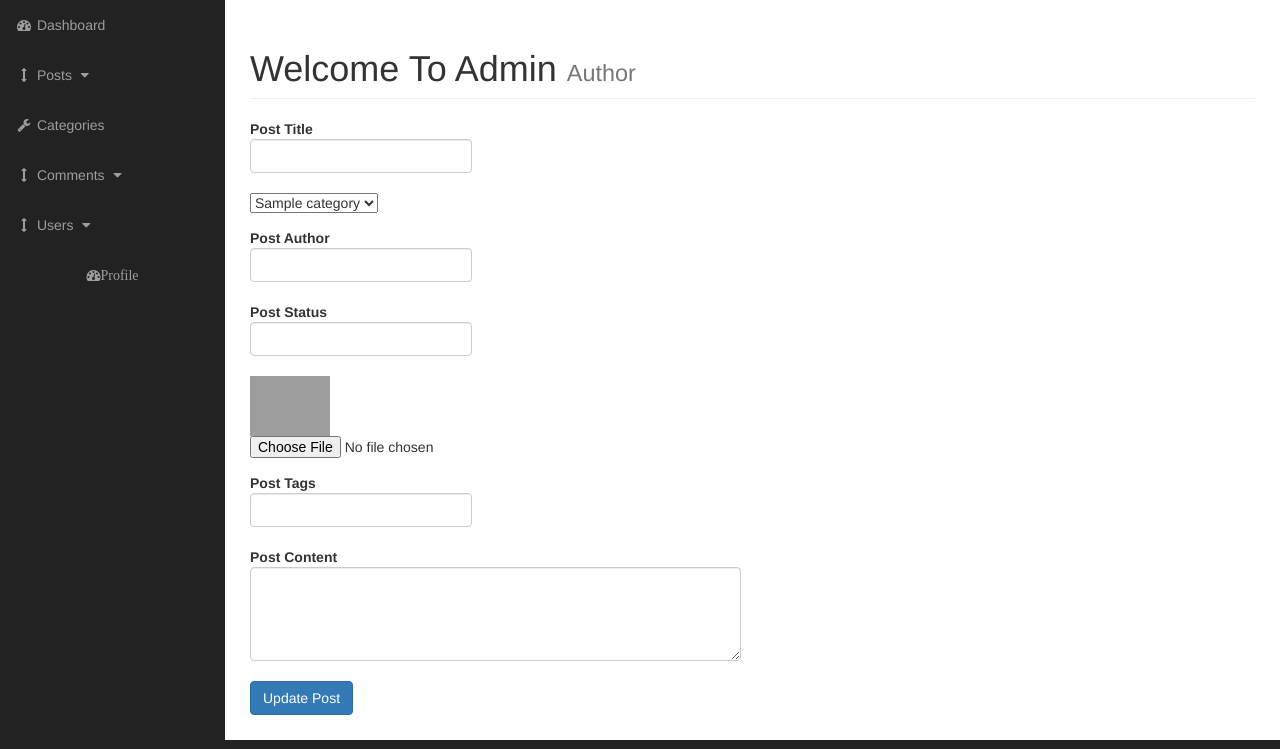
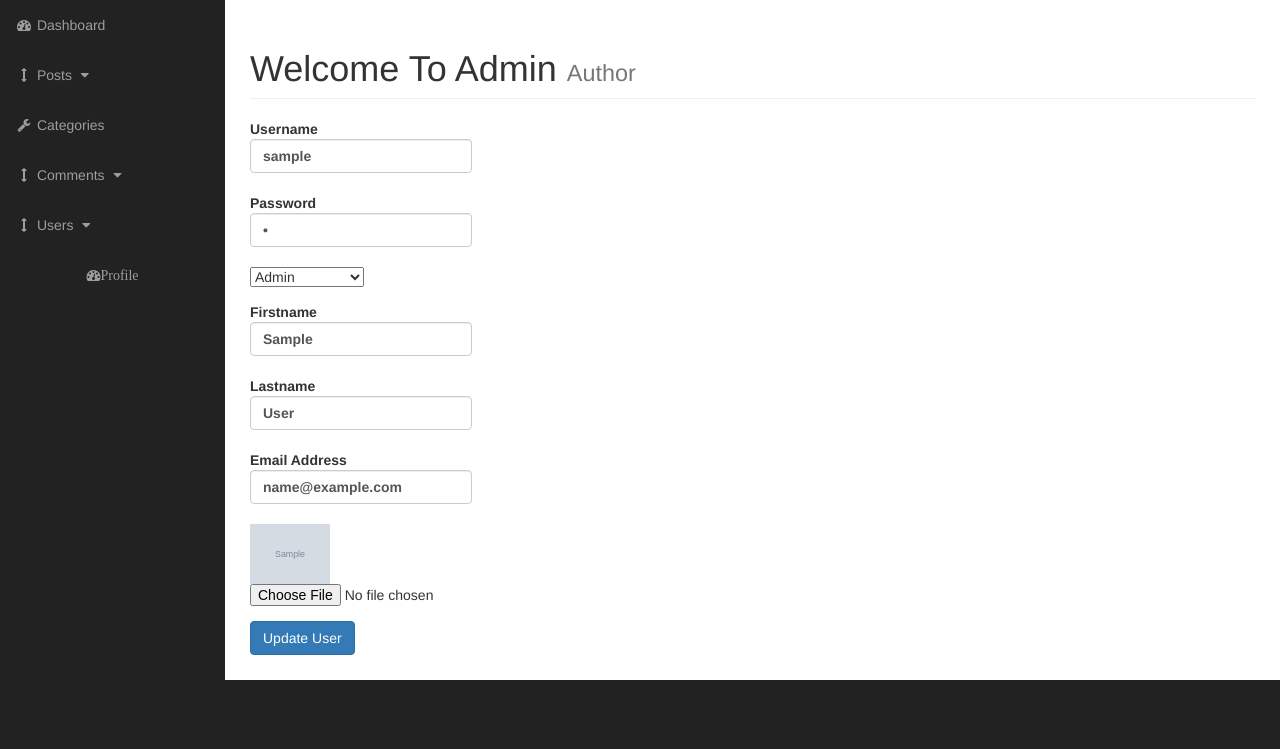
Before and after one commit to ekquashie/blog_cms, a PHP site: page /admin/edit_user.php?edit_user=1 in a window 1280 px wide. Shown: the part 51-800 px from the top of the page. Run offline with PHP 8.4, Linux system fonts and the light colour scheme; tables that the repository leaves empty or names only in its code hold one stand-in row (values such as "Sample post"); grey boxes marked "Sample" are stand-in pictures; grey boxes labelled with a size stand in for pictures from a placeholder-image service; some libraries are stand-ins or nearby versions; grey boxes are pictures that could not be loaded.

Commit message:
adding, editing and deleting users

```diff
--- a/admin/edit_user.php
+++ b/admin/edit_user.php
@@ -11,7 +11,7 @@ $conn = openCon();
     <div id="wrapper">
 
     <!-- Navigation -->
-<?php include 'includes/admin_navigation.php'; ?>
+    <?php include 'includes/admin_navigation.php'; ?>
 
     <div id="page-wrapper">
 
@@ -29,123 +29,105 @@ $conn = openCon();
 
                     <?php
 
-                    $post_title = '';
-                    $post_category_id = '';
-                    $post_author = '';
-                    $post_tags = '';
-                    $post_content = '';
-                    $post_status = '';
-                    $post_image = '';
+                    $user_id = '';
 
-                    if(isset($_GET['edit'])) {
+                    if(isset($_GET['edit_user'])) {
+                        $user_id = $_GET['edit_user'];
+                    }
 
-                        $post_id = $_GET['edit'];
+                    $select_user = "SELECT * FROM `users` WHERE `user_id`='$user_id'";
+                    $get_user = $conn->query($select_user);
 
-                        $query = "SELECT * FROM `posts` WHERE `post_id`='$post_id'";
-                        $get_post = $conn->query($query);
-
-                        if($row = $get_post->fetch_assoc()) {
-
-                            $post_title = $row['post_title'];
-                            $post_category_id = $row['post_category_id'];
-                            $post_author = $row['post_author'];
-                            $post_tags = $row['post_tags'];
-                            $post_content = $row['post_content'];
-                            $post_status = $row['post_status'];
-                            $post_image = $row['post_image'];
-
-                        }
-
-                    }
+                    while($row = $get_user->fetch_assoc()) {
+                        $username = $row['username'];
+                        $password = $row['password'];
+                        $user_firstname = $row['user_firstname'];
+                        $user_lastname = $row['user_lastname'];
+                        $user_email = $row['user_email'];
+                        $user_role = $row['user_role'];
+                        $user_image = $row['user_image'];
 
                     ?>
 
                     <form action="" method="POST" enctype="multipart/form-data">
 
                         <div class="form-group">
-                            <label for="title">Post Title
-                                <input value="<?php echo $post_title ?>" type="text" class="form-control" name="post_title">
+                            <label for="username">Username
+                                <input type="text" class="form-control" name="username" value="<?php echo $username ?>">
                             </label>
                         </div>
 
                         <div class="form-group">
-                            <label for="post_category"></label><select name="post_category" id="post_category">
-                                <?php
-                                $category_id = '';
-                                $category_title = '';
+                            <label for="password">Password
+                                <input type="password" class="form-control" name="password" value="<?php echo $password ?>">
+                            </label>
+                        </div>
 
-                                $categories_query = "SELECT * FROM `categories`";
-                                $select_categories = $conn->query($categories_query);
-
-                                while($row = $select_categories->fetch_assoc()){
-                                    $category_id = $row['cat_id'];
-                                    $category_title = $row['cat_title'];?>
-
-                                    <option value="<?php echo $category_id ?>" ><?php echo $category_title ?></option>
-
-                                <?php } ?>
+                        <div class="form-group">
+                            <label for="user_role"></label><select name="user_role" id="user_role">
+                                <option value="subscriber">Select Options</option>
+                                <option <?php if($user_role=='subscriber'){ echo 'selected';} ?> value="subscriber" >Subscriber</option>
+                                <option <?php if($user_role=='admin'){ echo 'selected';}?> value="admin" >Admin</option>
                             </select>
                         </div>
 
                         <div class="form-group">
-                            <label for="title">Post Author
-                                <input value="<?php echo $post_author ?>" type="text" class="form-control" name="post_author">
+                            <label for="user_firstname">Firstname
+                                <input type="text" class="form-control" name="user_firstname" value="<?php echo $user_firstname ?>">
                             </label>
                         </div>
 
                         <div class="form-group">
-                            <label for="title">Post Status
-                                <input value="<?php echo $post_status ?>" type="text" class="form-control" name="post_status">
+                            <label for="user_lastname">Lastname
+                                <input type="text" class="form-control" name="user_lastname" value="<?php echo $user_lastname ?>">
                             </label>
                         </div>
 
                         <div class="form-group">
-                            <img width="80" height="60" src="../images/<?php echo $post_image; ?>" alt="post_image">
-                            <input type="file" name="post_image">
-                        </div>
-
-                        <div class="form-group">
-                            <label for="title">Post Tags
-                                <input value="<?php echo $post_tags ?>" type="text" class="form-control" name="post_tags">
+                            <label for="user_email">Email Address
+                                <input type="email" class="form-control" name="user_email" value="<?php echo $user_email ?>">
                             </label>
                         </div>
 
                         <div class="form-group">
-                            <label for="title">Post Content
-                                <textarea rows="4" cols="50" class="form-control" name="post_content"><?php echo $post_content ?></textarea>
-                            </label>
+                            <img width="80" height="60" src="images/<?php echo $user_image; ?>" alt="user_image">
+                            <input type="file" name="user_image">
                         </div>
 
                         <div class="form-group">
-                            <input type="submit" class="btn btn-primary" name="update_post" value="Update Post">
+                            <input type="submit" class="btn btn-primary" name="update_user" value="Update User">
                         </div>
 
                     </form>
+                    <?php } ?>
 
                     <?php
-                    if(isset($_POST['update_post'])){
-                        $post_title = $_POST['post_title'];
-                        $post_category_id = $_POST['post_category_id'];
-                        $post_author = $_POST['post_author'];
-                        $post_tags = $_POST['post_tags'];
-                        $post_content = $_POST['post_content'];
-                        $post_status = $_POST['post_status'];
-                        $post_image = $_FILES['post_image']['name'];
-                        $post_image_tmp = $_FILES['post_image']['tmp_name'];
+                    if(isset($_POST['update_user'])){
+                        $username = $_POST['username'];
+                        $password = $_POST['password'];
+                        $user_role = $_POST['user_role'];
+                        $user_firstname = $_POST['user_firstname'];
+                        $user_lastname = $_POST['user_lastname'];
+                        $user_email = $_POST['user_email'];
+                        $user_image = $_FILES['user_image']['name'];
+                        $user_image_tmp = $_FILES['user_image']['tmp_name'];
 
-                        move_uploaded_file($post_image_tmp, "../images/$post_image");
+                        move_uploaded_file($user_image_tmp, "images/$user_image");
 
-                        if(empty($post_image)) {
-                            $image_query = "SELECT * FROM `posts` WHERE `post_id`='$post_id'";
+                        if(empty($user_image)) {
+                            $image_query = "SELECT * FROM `users` WHERE `user_id`='$user_id'";
                             $select_image = $conn->query($image_query);
 
                             while($row = $select_image->fetch_assoc()){
-                                $post_image = $row['post_image'];}
+                                $user_image = $row['user_image'];
+                            }
                         }
 
-                        $post_query = "UPDATE `posts` SET `post_title`='$post_title', `post_author`='$post_author', `post_category_id`='$post_category_id', `post_tags`='$post_tags',`post_content` = '$post_content', `post_date` = 'now()',`post_status` = '$post_status',`post_image` = '$post_image' WHERE `post_id`='$post_id'  ";
+                        $post_query = "UPDATE `users` SET `username`='$username', `password`='$password', `user_role`='$user_role', `user_firstname`='$user_firstname', `user_lastname`='$user_lastname', `user_email`='$user_email', `user_image`='$user_image' WHERE `user_id`='$user_id'";
 
                         $update_post = $conn->query($post_query);
+
+                        header("Location: users.php");
 
                         if(!$update_post) {
                             echo "Could not update post ". $conn->connect_error;
@@ -163,6 +145,5 @@ $conn = openCon();
 
     </div>
     <!-- /#page-wrapper -->
-<?php closeCon($conn); ?>
 
 <?php include 'includes/admin_footer.php'; ?>
```
Also changed, not shown: admin/add_users.php (+33 -47 lines), admin/includes/view_all_users.php (+39 -62 lines), admin/images/wallpaper1.jpg (added).
